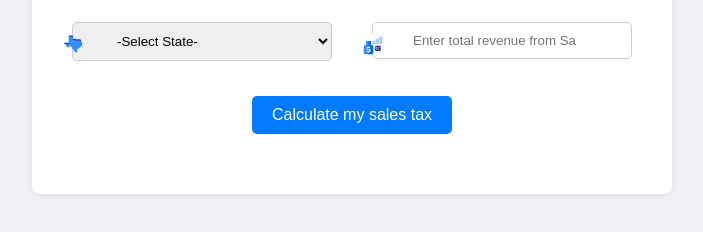
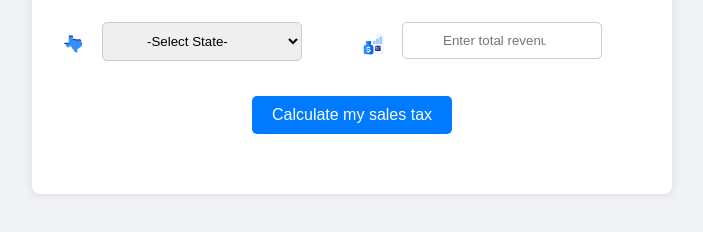
Before and after one commit to UmerSaleemUltra/Sales-Tax-Calculator, a plain HTML site: page index.html in a window 1280 px wide. Shown: the part 344-576 px from the top of the page, without its empty margins (288-991 px from the left). Drawn offline with Linux system fonts and the light colour scheme.

Commit message:
Update index.html

```diff
--- a/index.html
+++ b/index.html
@@ -45,7 +45,7 @@
             height: 24px;
         }
         .input-group select, .input-group input {
-            width: calc(100% - 40px);
+            width: calc(100% - 100px);
             padding: 10px 40px;
             border: 1px solid #ccc;
             border-radius: 5px;
```
